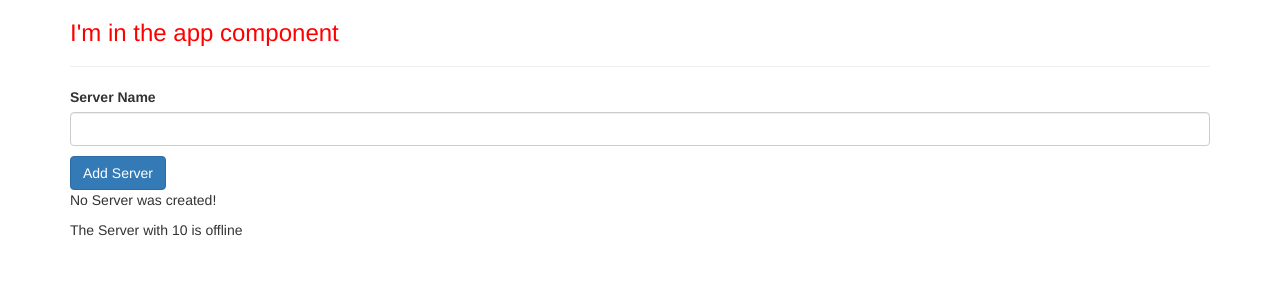
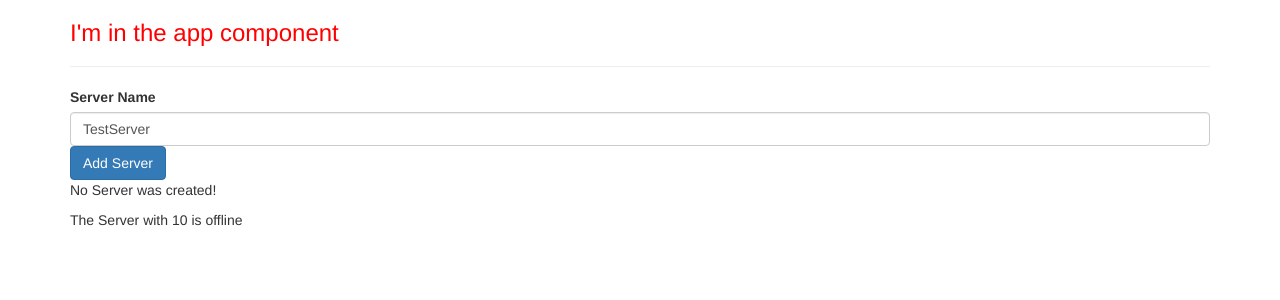
Before and after one commit to Decoder-Paul/Angular-Recipe-App, an Angular app: page / in a window 1280 px wide. Shown: the top 300 px of the page. Built offline with nearby package versions, Linux system fonts and the light colour scheme.

Commit message:
Till Lecture 32

```diff
--- a/src/app/servers/servers.component.html
+++ b/src/app/servers/servers.component.html
@@ -1,7 +1,9 @@
 <label for="">Server Name</label>
-<input type="text" class="form-control"
- (input)="onUpdateServerName($event)">
-<p>{{ serverName }}</p>
+<!-- <input type="text" class="form-control"
+ (input)="onUpdateServerName($event)"> -->
+ <input type="text" class="form-control"
+ [(ngModel)]="serverName">
+<!-- <p>{{ serverName }}</p> -->
  <button class="btn btn-primary"
 [disabled]="!allowNewServer"
 (click)="onCreateServer()">Add Server</button>
--- a/src/app/servers/servers.component.ts
+++ b/src/app/servers/servers.component.ts
@@ -12,14 +12,14 @@ import { Component, OnInit } from '@angular/core';
 export class ServersComponent implements OnInit {
   allowNewServer = false;
   serverCreationStatus = 'No Server was created!';
-  serverName = '';
+  serverName = 'TestServer';
   constructor() {
     setTimeout(() => { this.allowNewServer = true; }, 2000);
   }
   ngOnInit() {
   }
   onCreateServer() {
-    this.serverCreationStatus = 'Server is created';
+    this.serverCreationStatus = 'Server is created. The name is '+this.serverName;
   }
   onUpdateServerName(event: Event) {
     this.serverName = (event.target as HTMLInputElement).value;
```
